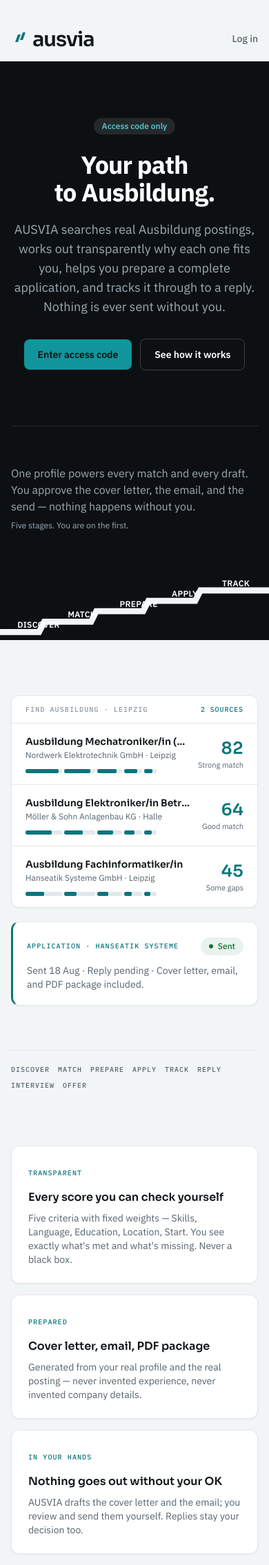
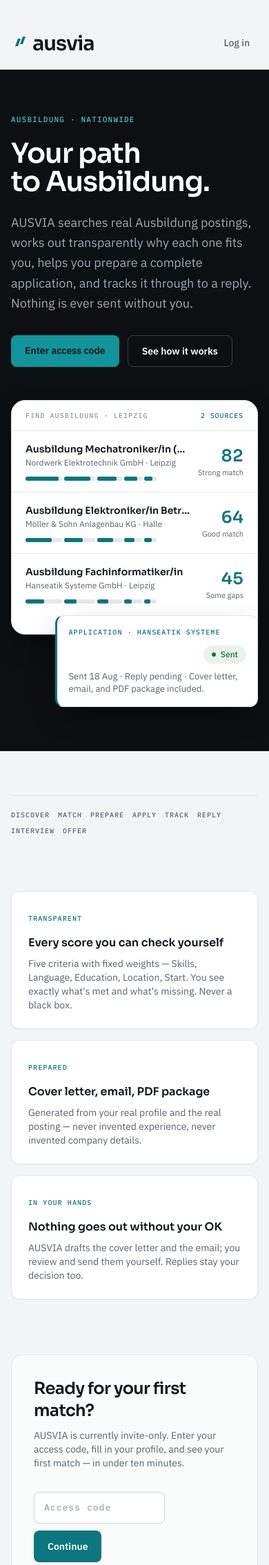
Before and after one commit to mumpsimusickoo/ausvia, a Flask app: page / in a window 390 px wide. Shown: the top 2269 px of the page at 69% size. Run offline with Flask 3, Linux system fonts and the light colour scheme.

Commit message:
Landing: rebuild the hero as the bundle's two-column layout, widen to 1600px
Corrects the previous pass's scope reading, not the theme pass's original
decision. "The hero stays fixed-ink" was about colour - there was no
bundle reference for a themed counterform. That got carried into the
Landing pass as "out of scope: the hero's visual design," which protected
the entire pre-2.0 hero composition (centered single column, the
counterform staircase graphic, "Five stages. You are on the first.").
None of that exists in the bundle's landing at all. The ink background is
unchanged - that part of the original decision does stand.

Hero rebuilt as the bundle's actual two-column row: eyebrow, headline,
promise paragraph, and two buttons on the left; the preview panel on the
right. The preview panel reuses the previous pass's search-result and
application-status cards rather than building a second set - moved from
their old standalone section (now deleted, since keeping it would mean
the same cards rendering twice) into the hero's right column, their
actual bundle position. Found and fixed a real clipping bug via this
pass's own 1920px screenshot: the overlapping application-status card's
-mt-7 ate into the third listing's own score label, because the reused
card's actual content height didn't match what the bundle's original
spacing assumed - fixed with matching pb-7 clearance, not a re-tuned
overlap number.

The counterform staircase graphic, its caption, and the hero-backing
token that existed only to support it are removed entirely. The
access-code badge and "See how it works" move from the hero into the
header, matching the bundle's actual composition, hidden below md so
logo + Log in are the only two guaranteed to fit at 375px.

Widened every content section to a single-sourced 1600px (max-w-content,
tailwind.config.js) instead of the old max-w-5xl (1024px) - a 1900px+
monitor left excessive empty margins at the old width. The header alone
is genuinely full-width/edge-to-edge, no max-w wrapper, per explicit
instruction.

5 new tests. Verified at 1920 (primary case), 1280, and 375, both themes
- zero horizontal overflow at any width. Full pytest suite: 553 passed /
3 skipped (548 + 5).

Co-Authored-By: Claude Sonnet 5 <noreply@anthropic.com>

```diff
--- a/app/templates/landing.html
+++ b/app/templates/landing.html
@@ -4,83 +4,71 @@
 {% block title %}AUSVIA — Your path to Ausbildung{% endblock %}
 {% block public_content %}
 
+{#
+  Landing widen pass, 2026-08-28: header is deliberately full-width, no
+  max-w wrapper - every other section on this page uses max-w-content
+  (tailwind.config.js, 1600px) centered, but the header reaches both
+  edges of the viewport per explicit instruction. Badge and "See how it
+  works" are hidden below md - logo + Log in are the only two elements
+  guaranteed to fit at 375px without crowding; the badge and secondary
+  nav link are conveniences on wider screens, not load-bearing content
+  (both are also reachable via the hero itself).
+#}
 <header class="border-b border-line">
-  <div class="mx-auto max-w-5xl px-4 py-5 md:px-8 flex items-center justify-between">
-    {#
-      Screens pass 7 (Landing, 2026-08-28): found via this pass's own
-      required dark-mode screenshot - this header sits on bg-paper, which
-      became theme-aware in the theme pass, but lockup()'s default
-      wordmark_color is the literal ink hex (#0C1013), correct only in
-      light mode. In dark mode the header background and the wordmark text
-      became the same near-black, and the wordmark disappeared entirely
-      (the symbol mark stayed visible; only the text vanished). This is
-      landing.html's own only unqualified lockup() call in the whole app -
-      grepped every other call site, all already pass explicit colors -
-      so it's fixed here with the exact same var(--brand)/var(--t1) pair
-      base.html's own themed sidebar lockup already uses successfully, not
-      a new pattern. Likely affects other public-only pages that render a
-      header logo (none currently do), flagged in DECISIONS.md rather than
-      swept beyond this file.
-    #}
-    <a href="{{ url_for('main.landing') }}" class="flex items-center">
+  <div class="px-4 md:px-10 py-5 flex items-center gap-4">
+    <a href="{{ url_for('main.landing') }}" class="flex items-center shrink-0">
       {{ lockup(24, symbol_color="var(--brand)", wordmark_color="var(--t1)") }}
     </a>
-    <a href="{{ url_for('auth.login') }}" class="text-sm font-medium text-t2 hover:text-t1">Log in</a>
+    <span class="hidden md:inline-flex font-mono text-[10px] tracking-[0.11em] text-t3 border border-line rounded-full px-2.5 py-1 whitespace-nowrap">Access code only</span>
+    <div class="ml-auto flex items-center gap-1">
+      <a href="#how-it-works" class="hidden md:inline-block text-sm font-medium text-t2 hover:text-t1 px-3 py-2">See how it works</a>
+      <a href="{{ url_for('auth.login') }}" class="text-sm font-medium text-t2 hover:text-t1 px-3 py-2">Log in</a>
+    </div>
   </div>
 </header>
 
 {#
-  Hero + process flow - visual direction 1a (Counterform), correction pass
-  2026-08-12. The five-stage sequence is a single FILLED compound path
-  (fill-rule evenodd) - subpath 1 is a solid ink rect, subpath 2 is the
-  route, cut out as a hole - never a stroked/drawn line. This is the same
-  construction as the logo mark itself, at hero scale: the route is an
-  opening, not a shape. Path data is copied verbatim from the approved
-  correction reference (do not re-derive from the shear ratio or
-  approximate the coordinates). The graphic is full-bleed (breaks out of
-  the centered max-w-5xl column) since it reads as a continuation of the
-  ink hero surface with the route as negative space - see DESIGN_SYSTEM.md.
+  Hero rebuild, 2026-08-28. The theme pass's "hero stays fixed-ink" call
+  was about COLOUR (no themed-hero reference existed in the bundle) - it
+  never meant the hero's whole pre-2.0 composition (centered single
+  column, counterform staircase graphic, "Five stages" caption) should
+  survive untouched. That composition doesn't exist in the bundle at all
+  and is removed here entirely, replaced with the bundle's actual
+  two-column hero: eyebrow/headline/promise/buttons on the left, a
+  preview panel on the right. The ink background itself is unchanged -
+  that part of the original decision does stand.
 
-  Screens pass 7 (Landing, 2026-08-28): this hero stays exactly as built -
-  fixed-ink, not theme-following, and its own embedded 5-label counterform
-  graphic is untouched, per explicit instruction. The bundle's landing is
-  fully theme-following with no themed-hero reference to build from, so
-  the deviation is deliberate, not a gap - see DESIGN_SYSTEM.md. Only the
-  prose inside the hero (badge label, paragraphs) was reworded this pass;
-  no element was added, removed, or restructured.
+  The preview panel reuses the exact search-result + application-status
+  cards the previous pass built as a standalone section below the hero -
+  same data, same match_band/status_pill components, moved into the
+  hero's right column (its actual bundle position) rather than kept as a
+  second, now-duplicate section. shadow-ink-overlay (not shadow-sm)
+  because these are themed bg-card panels sitting on the fixed-ink
+  surface, not the page background - a hairline shadow doesn't read
+  against ink (see tailwind.config.js's own comment on why this token
+  exists).
 #}
 <section class="bg-ink">
-  <div class="mx-auto max-w-5xl px-4 pt-20 pb-16 md:px-8 text-center">
-    <span class="inline-flex items-center rounded-full bg-white/10 px-3 py-1 text-xs font-semibold text-bright">
-      Access code only
-    </span>
-    <h1 class="mt-6 text-4xl md:text-6xl font-bold tracking-tight text-white text-balance">
+  <div class="max-w-content mx-auto px-4 md:px-10 py-16 md:py-24 flex flex-wrap items-start gap-x-14 gap-y-12">
+    <div class="flex-1 basis-[420px] min-w-[300px]">
+      <span class="block font-mono text-[11px] tracking-[0.11em] text-bright">AUSBILDUNG · NATIONWIDE</span>
+      <h1 class="mt-5 font-display font-semibold text-[40px] md:text-[56px] lg:text-[64px] leading-[1.03] tracking-tight text-white text-balance">
         Your path to Ausbildung.
       </h1>
-    {# This paragraph and the two below sit on the bg-ink hero - they used
-       text-slate-300/500 (the pre-2.0 light-surface-adjacent scale), which
-       the sidebar's own equivalent text was already converted off of
-       earlier in this pass. Missed here originally; fixed to the same
-       ink-t2 token, not the new light-surface t2/t3 (which would be the
-       wrong surface entirely). No ink-t3 use, per the established
-       AA-safety rule - see DESIGN_SYSTEM.md Accessibility. #}
-    <p class="mt-5 text-lg text-ink-t2 max-w-2xl mx-auto">
+      {# ink-t2, not the light-surface t2/t3 scale - see DESIGN_SYSTEM.md
+         Accessibility for why ink-t3 specifically is never used for text. #}
+      <p class="mt-6 max-w-[52ch] text-lg leading-relaxed text-ink-t2">
         AUSVIA searches real Ausbildung postings, works out transparently why each one
         fits you, helps you prepare a complete application, and tracks it through to a
         reply. Nothing is ever sent without you.
       </p>
-    <div class="mt-8 flex flex-wrap items-center justify-center gap-3">
+      <div class="mt-8 flex flex-wrap gap-3">
         {#
           Foundation-tokens pass, 2026-08-25: this button sits on the ink
-        hero, so it now uses the ink-surface action pair (bright-action),
-        not the light-surface brand token it was using before - that was a
-        real bug (see DESIGN_SYSTEM.md's role-mapping table), and its
-        inverted hover (lightening, not darkening) turns out to have been
-        an undocumented manual patch for the resulting low contrast, not a
-        mistake. Label switched from white to ink-colored text: white on
-        #12949B measures 3.66:1 (fails AA); ink on #12949B measures 5.22:1
-        (passes). Both numbers computed, not assumed - see DESIGN_SYSTEM.md
-        Accessibility.
+          hero, so it uses the ink-surface action pair (bright-action).
+          Label is ink-colored, not white: white on #12949B measures
+          3.66:1 (fails AA); ink on #12949B measures 5.22:1 (passes). Both
+          numbers computed, not assumed - see DESIGN_SYSTEM.md Accessibility.
         #}
         <a href="{{ url_for('auth.register') }}" class="rounded-lg bg-bright-action px-5 py-3 text-sm font-semibold text-ink hover:bg-bright-action-hover transition-colors duration-150">
           Enter access code
@@ -89,82 +77,21 @@
           See how it works
         </a>
       </div>
-
-    <div id="how-it-works" class="mt-20 pt-14 border-t border-white/10 text-left">
-      <div class="flex flex-wrap items-end justify-between gap-x-6 gap-y-2">
-        <p class="text-ink-t2 max-w-xl">
-          One profile powers every match and every draft. You approve the cover
-          letter, the email, and the send — nothing happens without you.
-        </p>
-        <p class="shrink-0 text-xs text-ink-t2 whitespace-nowrap">Five stages. You are on the first.</p>
-      </div>
-    </div>
     </div>
 
-  {#
-    Theme pass, 2026-08-25 (verification follow-up): bg-hero-backing, not
-    bg-paper. This is the light backing that shows through the counterform
-    cutout below - it has to stay pinned exactly like the ink foreground it
-    contrasts against, for the same reason. It was missed in the original
-    sweep because bg-paper reads as an ordinary page background, not
-    something inside the fixed-ink hero - but it's the whole graphic's
-    contrast mechanism. Once `paper` became theme-aware (var(--page)), its
-    dark value is the SAME hex as `ink`, so in dark mode this div matched
-    the SVG's ink rect exactly and the entire cutout graphic disappeared -
-    caught by an actual rendered dark-mode screenshot, not by reading the
-    class list. Audited every other element inside this hero section and
-    the mobile topbar/drawer for the same leak (a theme-aware token used
-    somewhere that's supposed to stay fixed) - this was the only one.
-    hero-backing (base.html's tailwind.config, alongside `ink`/
-    `bright-action`) is a fixed, named pin of the exact literal `paper`
-    held before this pass - not an arbitrary value at the call site, so it
-    lives with its fixed siblings and stays greppable/documented rather
-    than a bare hex someone could copy-edit without knowing why.
-  #}
-  <div class="relative w-full bg-hero-backing" style="aspect-ratio: 1240 / 300">
-    <svg viewBox="0 0 1240 300" preserveAspectRatio="none" class="absolute inset-0 block w-full h-full" aria-hidden="true">
-      {# Hardcoded ink hex, not a Tailwind class (SVG path fill) - kept in
-         sync with the `ink` token's new value (#0C1011, was #0B1220) so
-         this counterform cut doesn't drift into a visibly different
-         near-black from the solid ink surface it's cut out of. #}
-      <path fill="#0C1013" fill-rule="evenodd"
-            d="M0 0 H1240 V300 H0 Z M-20 248 H171.35 L195.35 200 H411.35 L435.35 152 H651.35 L675.35 104 H891.35 L915.35 56 H1260 V84 H932.65 L908.65 132 H692.65 L668.65 180 H452.65 L428.65 228 H212.65 L188.65 276 H-20 Z"/>
-    </svg>
-    {% for label, left, top in [
-      ("Discover", 6.4516, 68),
-      ("Match", 25.1613, 52),
-      ("Prepare", 44.5161, 36),
-      ("Apply", 63.871, 20),
-      ("Track", 82.5806, 4),
-    ] %}
-    <span class="absolute text-xs font-semibold uppercase tracking-wide text-white" style="left: {{ left }}%; top: {{ top }}%">{{ label }}</span>
-    {% endfor %}
-  </div>
-</section>
-
-{#
-  New this pass: mini search-result + mini application-status previews.
-  Confirmed genuinely absent from landing.html before this pass (screen
-  inventory's Part 1 correction). The bundle places these beside the hero
-  copy in a two-column layout; that layout belongs to the bundle's own
-  hero, which this app deliberately doesn't use (see the fixed-ink hero
-  above), so they get their own section below it instead - same content,
-  not the same composition. Illustrative data (fictional postings), same
-  as the bundle's own approach for a page no one is logged into yet - but
-  the "N sources" claim on the search card and the real match_band/
-  status_pill components are the same components/data shape a logged-in
-  user would actually see, not a fabricated look. Scores are deliberately
-  not all-high (82/64/45 - Strong/Good/Some gaps) since the page's own
-  claim is that scoring is honest, not flattering.
-#}
-<section class="mx-auto max-w-5xl px-4 pt-20 md:px-8">
-  <div class="grid gap-5 md:grid-cols-2 items-start">
-    <div class="rounded-xl border border-line bg-card shadow-sm overflow-hidden">
-      <div class="flex items-center gap-3 px-5 py-3 border-b border-line">
+    <div class="flex-1 basis-[420px] min-w-[300px] relative">
+      <div class="rounded-panel border border-line bg-card shadow-ink-overlay overflow-hidden">
+        <div class="flex items-center gap-3 px-5 py-3.5 border-b border-line">
           <span class="font-mono text-[10px] tracking-[0.11em] text-t3">FIND AUSBILDUNG · LEIPZIG</span>
           <span class="ml-auto font-mono text-[10px] tracking-[0.09em] text-brand whitespace-nowrap">{{ source_display_names|length }} SOURCE{{ 'S' if source_display_names|length != 1 else '' }}</span>
         </div>
-      <div class="divide-y divide-line">
+        {# pb-7 reserves exactly the 28px the overlapping application-status
+           card below eats into (-mt-7) - without it, that overlap clips
+           into the last listing's own score label instead of just its
+           card's empty lower border/shadow area. Found via this pass's own
+           1920px screenshot, not assumed from the bundle's original
+           spacing (which assumed a shorter card). #}
+        <div class="divide-y divide-line pb-7">
           {% for title, company, location, cat_scores, score, label in [
             ("Ausbildung Mechatroniker/in (m/w/d)", "Nordwerk Elektrotechnik GmbH", "Leipzig",
               {"skills": 90, "language": 85, "education": 80, "location": 70, "start_date": 70}, 82, "Strong match"),
@@ -188,30 +115,33 @@
         </div>
       </div>
 
-    <div class="rounded-xl border border-line border-l-[3px] border-l-brand bg-card shadow-sm p-5 md:mt-9">
+      <div class="-mt-7 ml-auto w-[82%] rounded-xl border border-line border-l-[3px] border-l-brand bg-card shadow-ink-overlay p-4 relative">
         <div class="flex items-center gap-2.5 flex-wrap">
           <span class="font-mono text-[10px] tracking-[0.11em] text-brand">APPLICATION · HANSEATIK SYSTEME</span>
           <span class="ml-auto">{{ status_pill('sent') }}</span>
         </div>
-      <p class="mt-3 text-sm text-t2">
+        <p class="mt-2.5 text-[13px] leading-snug text-t2">
           Sent 18 Aug · Reply pending · Cover letter, email, and PDF package included.
         </p>
+      </div>
     </div>
   </div>
 </section>
 
 {#
-  New this pass: the 8-station journey strip (Discover -> Match -> Prepare
-  -> Apply -> Track -> Reply -> Interview -> Offer). Purely decorative on
-  this page - a preview of the full path, not a claim about what's live.
-  The real, functioning version is the Application Detail Wayfinding
-  route (app/applications/status_route.py's STATION_ORDER) - unrelated to
-  and unmodified by this pass. Connector lines are hidden below md so the
-  8 labels wrap onto their own lines instead of overflowing the viewport
-  at 375px; the connected single-row treatment only appears once there's
-  room for it.
+  8-station journey strip (Discover -> Match -> Prepare -> Apply -> Track
+  -> Reply -> Interview -> Offer). Purely decorative on this page - a
+  preview of the full path, not a claim about what's live. The real,
+  functioning version is the Application Detail Wayfinding route
+  (app/applications/status_route.py's STATION_ORDER) - unrelated to and
+  unmodified by this pass. This replaces the old hero's 5-label
+  counterform graphic entirely, not just visually - that graphic and its
+  "Five stages. You are on the first." caption had no bundle equivalent
+  and are gone, not hidden or relocated. Connector lines are hidden below
+  md so the 8 labels wrap onto their own lines instead of overflowing the
+  viewport at 375px.
 #}
-<section class="mx-auto max-w-5xl px-4 pt-16 md:px-8">
+<section class="max-w-content mx-auto px-4 md:px-10 pt-16">
   <div class="flex flex-wrap items-center gap-x-3 gap-y-2 border-t border-line pt-5 md:flex-nowrap">
     {% for label in ["Discover", "Match", "Prepare", "Apply", "Track", "Reply", "Interview", "Offer"] %}
     <span class="font-mono text-[10px] tracking-[0.1em] uppercase text-t2 whitespace-nowrap">{{ label }}</span>
@@ -220,7 +150,7 @@
   </div>
 </section>
 
-<section class="mx-auto max-w-5xl px-4 py-20 md:px-8">
+<section id="how-it-works" class="max-w-content mx-auto px-4 md:px-10 py-20">
   <div class="grid gap-4 md:grid-cols-3">
     {% for eyebrow, title, body in [
       ("TRANSPARENT", "Every score you can check yourself", "Five criteria with fixed weights — Skills, Language, Education, Location, Start. You see exactly what's met and what's missing. Never a black box."),
@@ -237,17 +167,17 @@
 </section>
 
 {#
-  Closing CTA - restyled to the bundle's wider panel treatment with a real
-  inline access-code field, not a decorative one. Posts straight to the
-  real auth.register endpoint (RegisterForm's own access_code field, same
-  CSRF pattern _components.html's chip_attribute remove-form already
-  uses) - no auth logic changed or duplicated here. Submitting with only
-  a code filled in lands on the real register page with the code carried
-  over and the still-missing email/password fields flagged, exactly like
-  submitting that form directly with those fields blank - a real
-  progressive first step, not a fake input that discards what you typed.
+  Closing CTA - a real inline access-code field, not a decorative one.
+  Posts straight to the real auth.register endpoint (RegisterForm's own
+  access_code field, same CSRF pattern _components.html's chip_attribute
+  remove-form already uses) - no auth logic changed or duplicated here.
+  Submitting with only a code filled in lands on the real register page
+  with the code carried over and the still-missing email/password fields
+  flagged, exactly like submitting that form directly with those fields
+  blank - a real progressive first step, not a fake input that discards
+  what you typed.
 #}
-<section id="login" class="mx-auto max-w-5xl px-4 pb-20 md:px-8">
+<section id="login" class="max-w-content mx-auto px-4 md:px-10 pb-20">
   <div class="rounded-2xl border border-line bg-raised p-8 md:p-11 flex flex-wrap items-center gap-8">
     <div class="flex-1 min-w-[280px]">
       <h2 class="font-display font-semibold text-2xl md:text-3xl tracking-tight text-t1">Ready for your first match?</h2>
@@ -269,20 +199,14 @@
 </section>
 
 {#
-  Footer - previously just a copyright line + one CTA link, with no source
-  list and no legal links at all (screen inventory's Part 1 correction:
-  "not hardcoded, just not there"). The source list is generated from
-  get_enabled_adapter_names() (app/jobs/adapters/manager.py), excluding
-  "manual" (not a searchable source), so it can never claim a source the
-  app can't currently search - today that's Arbeitsagentur only (Adzuna's
-  trial was never started, Jooble's credentials return 403), not the
-  bundle's three. Privacy/Impressum links are deliberately omitted, not
-  stubbed - see DECISIONS.md's 2026-08-28 entry for why a placeholder
-  would be worse than the honest gap, and what a real Impressum/privacy
-  policy here would need to cover before any public launch.
+  Footer - source list generated from get_enabled_adapter_names()
+  (app/jobs/adapters/manager.py), excluding "manual" (not a searchable
+  source), so it can never claim a source the app can't currently search
+  - today that's Arbeitsagentur only. Privacy/Impressum links are
+  deliberately omitted, not stubbed - see DECISIONS.md's 2026-08-28 entry.
 #}
 <footer class="border-t border-line">
-  <div class="mx-auto max-w-5xl px-4 py-8 md:px-8 flex flex-wrap items-center gap-x-6 gap-y-2 text-xs text-t3">
+  <div class="max-w-content mx-auto px-4 md:px-10 py-8 flex flex-wrap items-center gap-x-6 gap-y-2 text-xs text-t3">
     <span>&copy; {{ 2026 }} AUSVIA</span>
     {% if source_display_names %}
     <span>{{ 'Source' if source_display_names|length == 1 else 'Sources' }}: {{ source_display_names|join(', ') }}</span>
```
Also changed, not shown: DECISIONS.md (+71 -0 lines), DESIGN_SYSTEM.md (+94 -41 lines), PROJECT_STATUS.md (+26 -7 lines), ROADMAP.md (+20 -6 lines), tailwind.config.js (+10 -7 lines), tests/test_landing_screen.py (+58 -0 lines), app/static/css/tailwind.css, 11 other files. Lines whose indentation alone changed are shown as unchanged.
